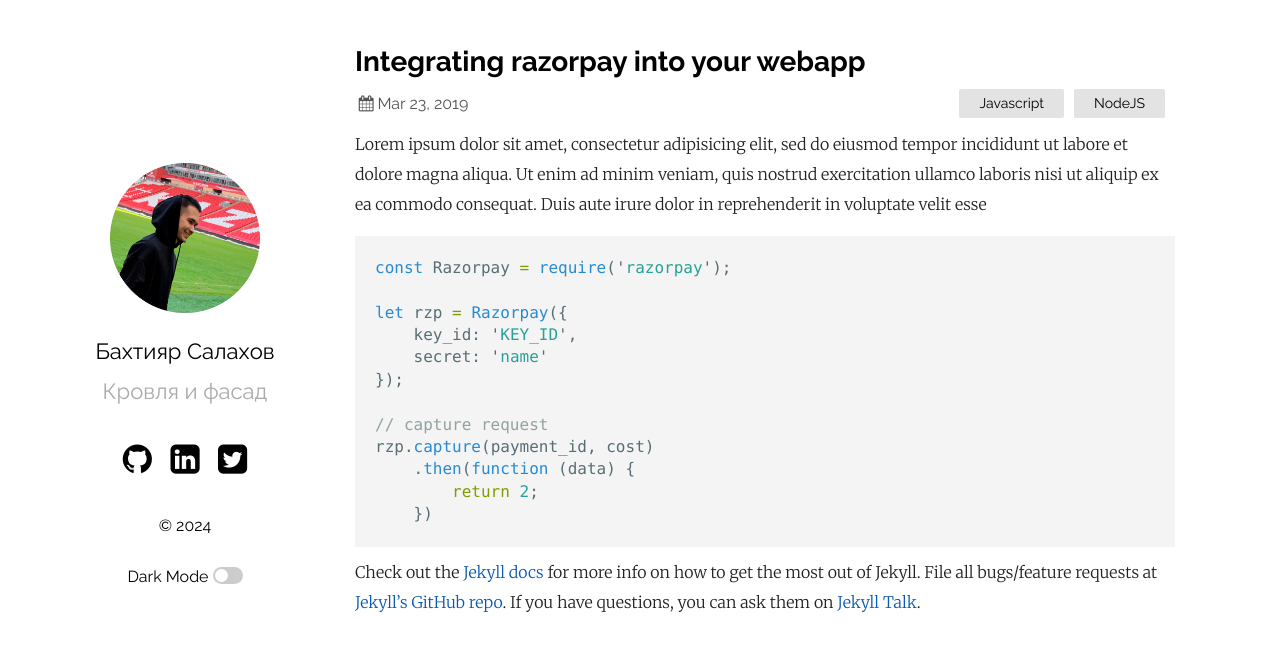
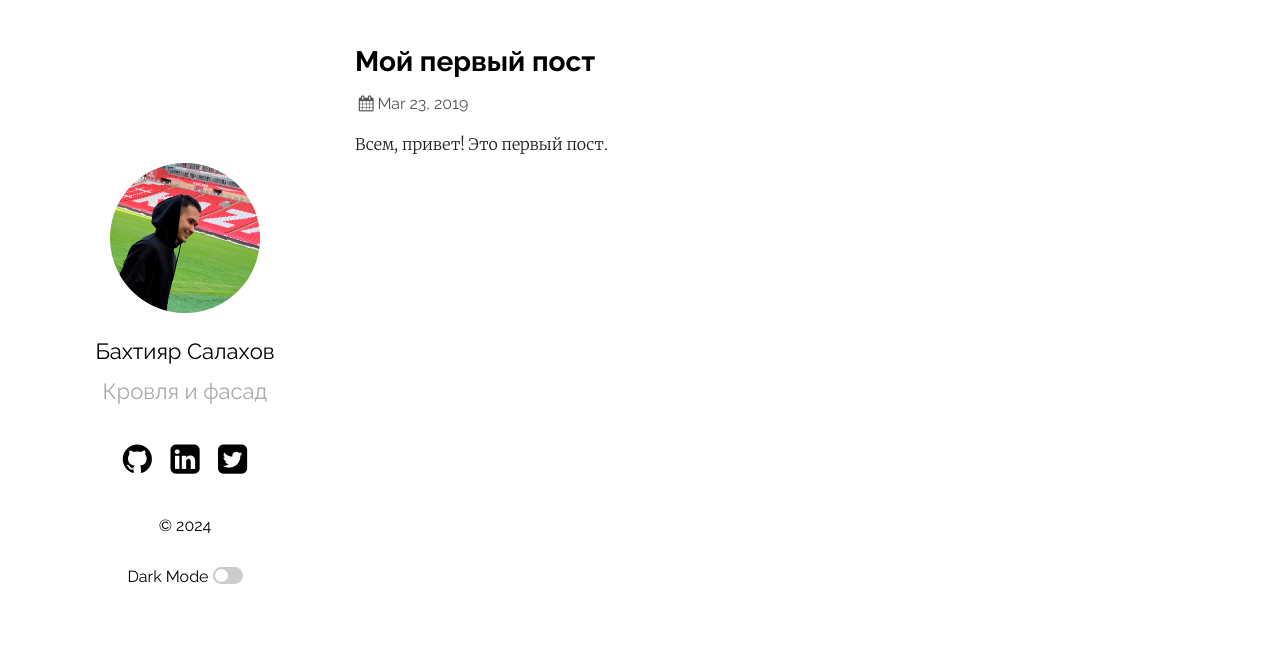
Before and after one commit to BahaSalakhov/roofing.github.io, a Jekyll site: the page built from _posts/2019-03-23-welcome-to-jekyll.markdown, in a window 1280 px wide. Shown: the top 651 px of the page. Built offline with Jekyll 4.4.1, drawn with Linux system fonts in a browser that asks for light colours.

Commit message:
Update 2019-03-23-welcome-to-jekyll.markdown

````diff
--- a/_posts/2019-03-23-welcome-to-jekyll.markdown
+++ b/_posts/2019-03-23-welcome-to-jekyll.markdown
@@ -1,28 +1,6 @@
 ---
 layout: post
-title:  "Integrating razorpay into your webapp"
+title:  "Мой первый пост"
 date:   2019-03-23 21:03:36 +0530
-categories: Javascript NodeJS
 ---
-Lorem ipsum dolor sit amet, consectetur adipisicing elit, sed do eiusmod tempor incididunt ut labore et dolore magna aliqua. Ut enim ad minim veniam, quis nostrud exercitation ullamco laboris nisi ut aliquip ex ea commodo consequat. Duis aute irure dolor in reprehenderit in voluptate velit esse
-
-```javascript
-const Razorpay = require('razorpay');
-
-let rzp = Razorpay({
-	key_id: 'KEY_ID',
-	secret: 'name'
-});
-
-// capture request
-rzp.capture(payment_id, cost)
-	.then(function (data) {
-		return 2;
-	})
-```
-
-Check out the [Jekyll docs][jekyll-docs] for more info on how to get the most out of Jekyll. File all bugs/feature requests at [Jekyll’s GitHub repo][jekyll-gh]. If you have questions, you can ask them on [Jekyll Talk][jekyll-talk].
-
-[jekyll-docs]: https://jekyllrb.com/docs/home
-[jekyll-gh]:   https://github.com/jekyll/jekyll
-[jekyll-talk]: https://talk.jekyllrb.com/
+Всем, привет! Это первый пост.
````
